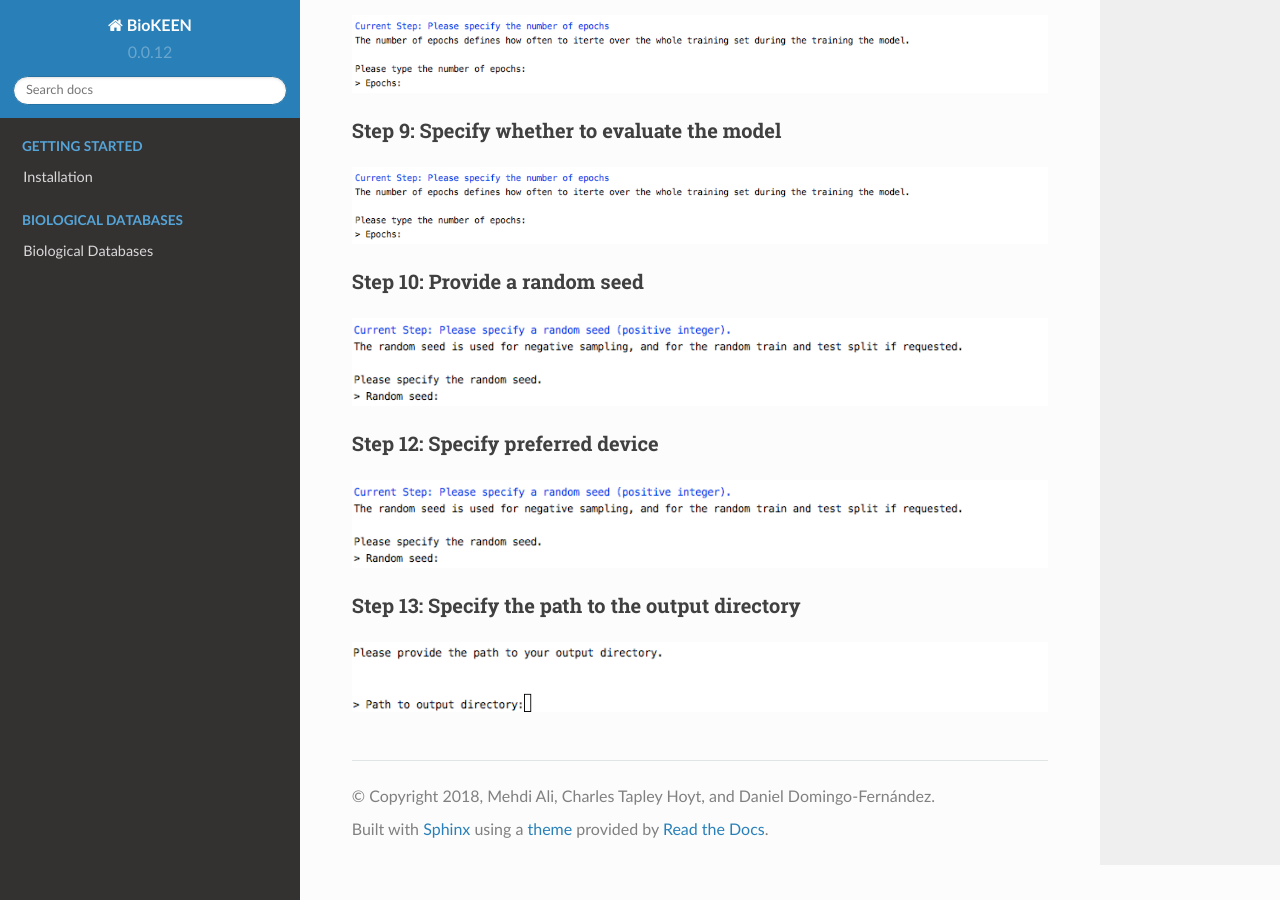
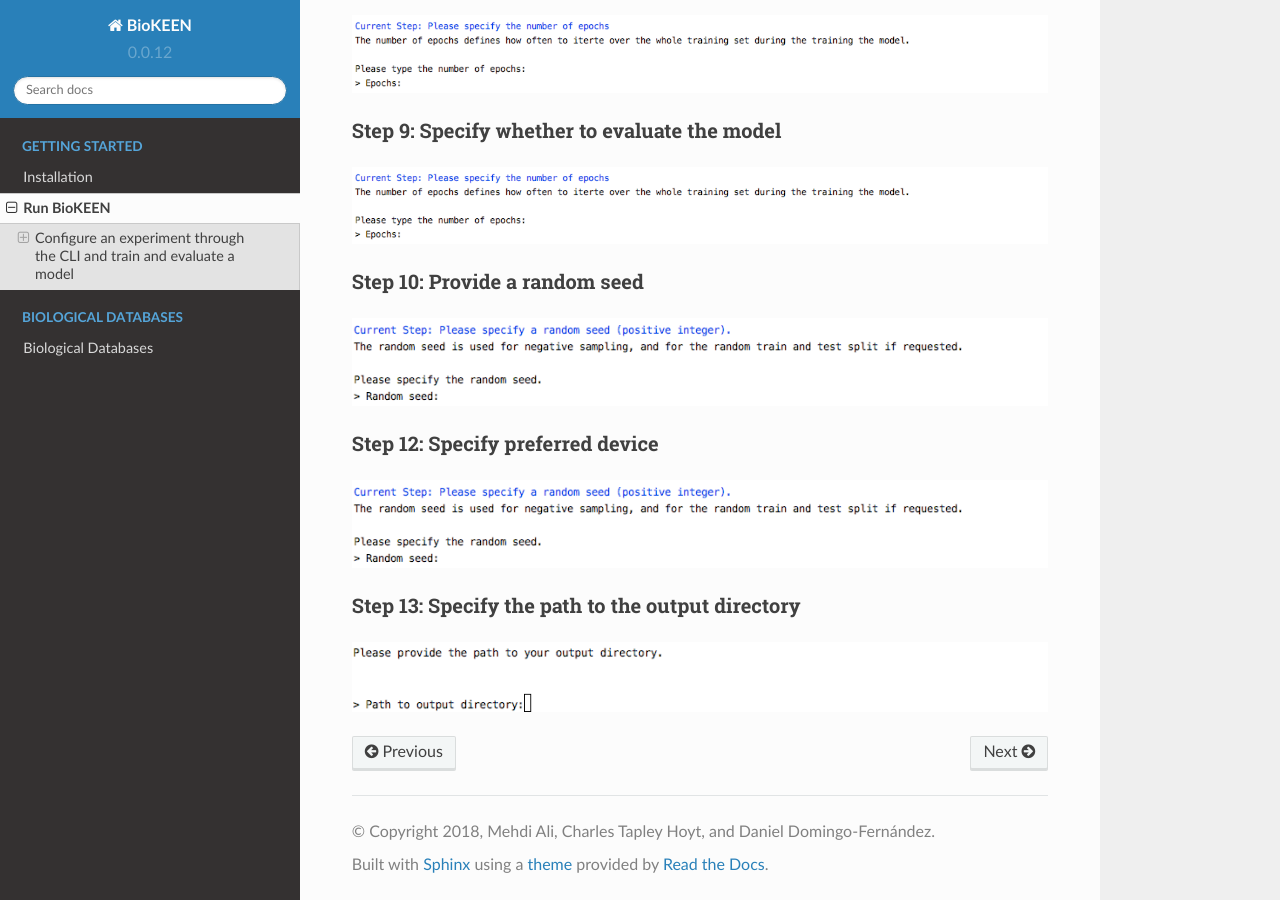
Before and after one commit to SmartDataAnalytics/BioKEEN, a Sphinx documentation site: the page built from docs/source/run_biokeen.rst, in a window 1280 px wide and 900 px high, scrolled down 1745 px. Built offline with Sphinx 7.4.7 and the Read the Docs theme 2.0.0, drawn with Linux system fonts in a browser that asks for light colours.

Commit message:
Fix documentation

```diff
--- a/docs/source/index.rst
+++ b/docs/source/index.rst
@@ -19,6 +19,7 @@ If you use BioKEEN in your work, please cite [1]_:
    :name: start
 
    installation
+   run_biokeen
 
 .. toctree::
    :maxdepth: 2
--- a/docs/source/run_biokeen.rst
+++ b/docs/source/run_biokeen.rst
@@ -16,44 +16,43 @@ Step 1: Start CLI
 
 Step 2: Provide the dataset
 ~~~~~~~~~~~~~~~~~~~~~~~~~~~
-
-.. image:: ../images/provide_dataset.png
+.. image:: images/provide_dataset.png
 
 Step 3: Specify execution mode
 ~~~~~~~~~~~~~~~~~~~~~~~~~~~~~~
-.. image:: ../images/execution_mode.png
+.. image:: images/execution_mode.png
 
 Step 4: Select KGE model
 ~~~~~~~~~~~~~~~~~~~~~~~~
-.. image:: ../images/select_model.png
+.. image:: images/select_model.png
 
 Step 5: Specify model dependent hyper-parameters
 ~~~~~~~~~~~~~~~~~~~~~~~~~~~~~~~~~~~~~~~~~~~~~~~~
 
 Step 6: Specify the batch-size
 ~~~~~~~~~~~~~~~~~~~~~~~~~~~~~~
-.. image:: ../images/batch_size.png
+.. image:: images/batch_size.png
 
 Step 7: Specify the number of training epochs
 ~~~~~~~~~~~~~~~~~~~~~~~~~~~~~~~~~~~~~~~~~~~~~
-.. image:: ../images/epochs.png
+.. image:: images/epochs.png
 
 Step 8: Specify whether to evaluate the model
 ~~~~~~~~~~~~~~~~~~~~~~~~~~~~~~~~~~~~~~~~~~~~~
-.. image:: ../images/epochs.png
+.. image:: images/epochs.png
 
 Step 9: Specify whether to evaluate the model
 ~~~~~~~~~~~~~~~~~~~~~~~~~~~~~~~~~~~~~~~~~~~~~
-.. image:: ../images/epochs.png
+.. image:: images/epochs.png
 
 Step 10: Provide a random seed
 ~~~~~~~~~~~~~~~~~~~~~~~~~~~~~~
-.. image:: ../images/random_seed.png
+.. image:: images/random_seed.png
 
 Step 12: Specify preferred device
 ~~~~~~~~~~~~~~~~~~~~~~~~~~~~~~~~~
-.. image:: ../images/random_seed.png
+.. image:: images/random_seed.png
 
 Step 13: Specify the path to the output directory
 ~~~~~~~~~~~~~~~~~~~~~~~~~~~~~~~~~~~~~~~~~~~~~~~~~
-.. image:: ../images/output_directory.png
+.. image:: images/output_directory.png
```
Also changed, not shown: docs/source/images/Bildschirmfoto 2019-01-17 um 09.56.32.png (renamed from docs/images/Bildschirmfoto 2019-01-17 um 09.56.32.png), docs/source/images/batch_size.png (renamed from docs/images/batch_size.png), docs/source/images/epochs.png (renamed from docs/images/epochs.png), docs/source/images/execution_mode.png (renamed from docs/images/execution_mode.png), docs/source/images/output_directory.png (renamed from docs/images/output_directory.png), docs/source/images/provide_dataset.png (renamed from docs/images/provide_dataset.png), docs/source/images/random_seed.png (renamed from docs/images/random_seed.png), docs/source/images/select_model.png (renamed from docs/images/select_model.png).
